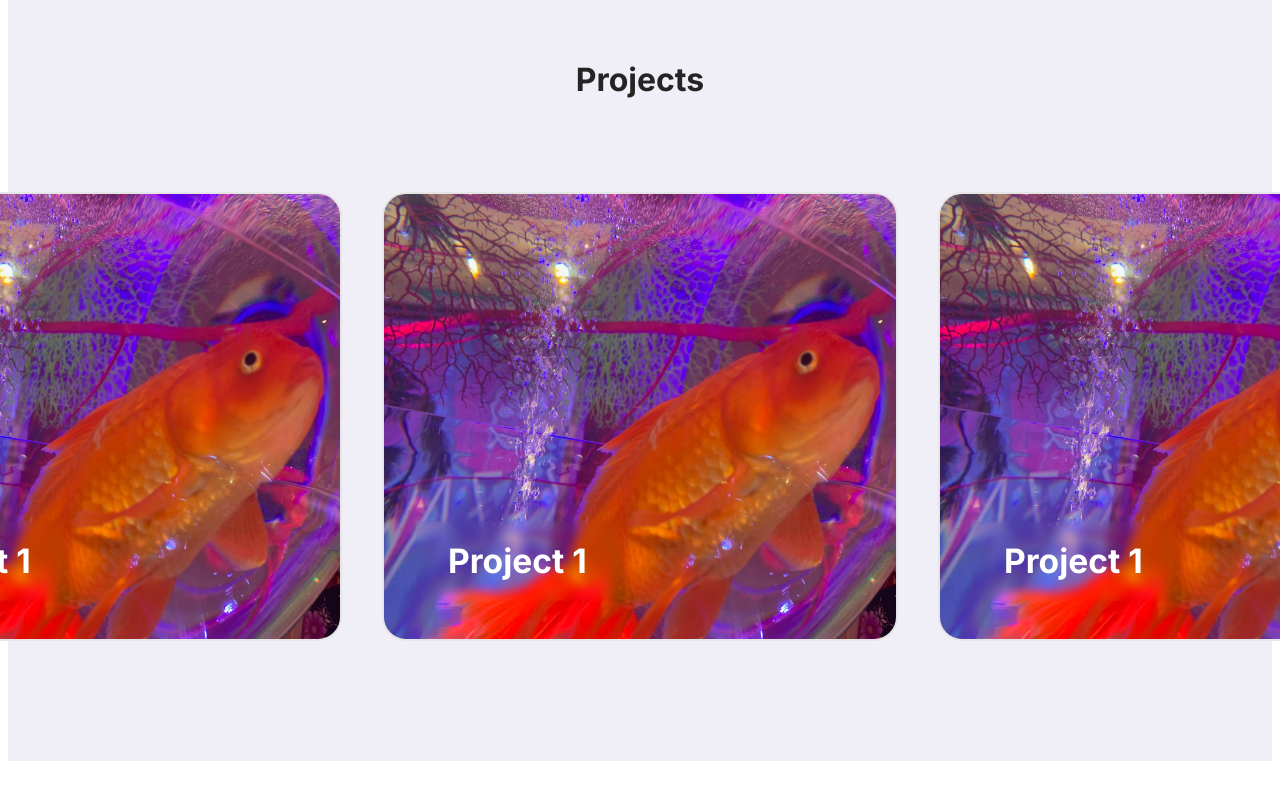
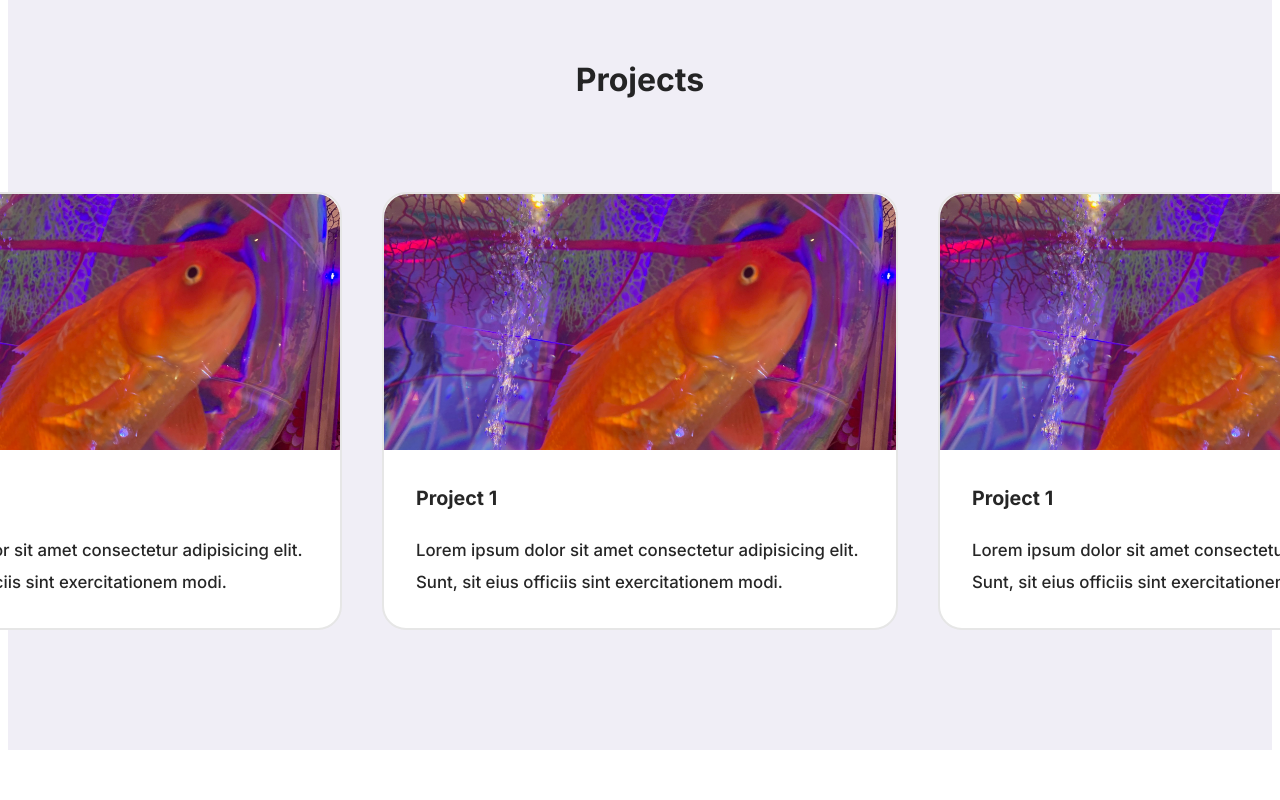
Before and after one commit to aizawa138/portfolio, a React (Vite) app: page / in a window 1280 px wide. Shown: the part 976-1776 px from the top of the page. Built offline with nearby package versions, Linux system fonts and the light colour scheme.

Commit message:
Make card component with a smaller image and add a brief description

```diff
--- a/index.html
+++ b/index.html
@@ -2,7 +2,7 @@
 <html lang="en">
   <head>
     <meta charset="UTF-8" />
-    <link rel="icon" type="image/svg+xml" href="./src/assets/images/IMG_1099.jpg" />
+    <link rel="icon" type="image/svg+xml" href="./src/assets/images/IMG_1099.jp" />
     <meta name="viewport" content="width=device-width, initial-scale=1.0" />
     <title>Daigo Kitagawa</title>
   </head>
--- a/src/components/Card/Card.jsx
+++ b/src/components/Card/Card.jsx
@@ -1,6 +1,7 @@
 import styles from "./Card.module.css";
 import React, {useState} from "react";
 import fishImage from "../../assets/images/IMG_1099.jpg";
+import desktopImage from "../../assets/images/Screenshot 2025-12-28 172333.png"
 
 function Card(props) {
 
@@ -21,8 +22,10 @@ function Card(props) {
     return (
         <>
             <div className={styles.card} onClick={() => setIsClicked(true)}>
+                <img src={fishImage} alt="project-image" className={styles.cardImage} />
                 <div className={styles.cardTextContainer}>
-                    <h1 className={styles.projectName}>Project 1</h1>
+                    <h3>Project 1</h3>
+                    <p>Lorem ipsum dolor sit amet consectetur adipisicing elit. Sunt, sit eius officiis sint exercitationem modi.</p>
                 </div>
             </div>
 
--- a/src/components/Card/Card.module.css
+++ b/src/components/Card/Card.module.css
@@ -7,10 +7,7 @@
     border: 2px solid hsl(0, 0%, 90%);
     cursor: pointer;
     overflow: visible;
-    background-image: url("../../assets/images/IMG_1099.jpg");
-    background-size: cover;
-    background-repeat: no-repeat;
-    transition: background-color 0.3s ease;
+    transition: filter 0.3s ease;
 }
 
 .overlay {
@@ -32,24 +29,22 @@
     width: 600px;
     max-width: 90%;
     max-height: 80vh;
-    border-radius: 24px;
+    border-radius: 1.5rem;
     overflow-y: auto;
     box-shadow: 0 10px 25px rgba(0,0,0,0.2);
     animation: slideUp 0.3s ease-out;
 }
 
 .card:hover {
-    background-color: hsl(0, 0%, 95%);
+    filter: brightness(0.9);
 }
 
 .cardTextContainer {
-    padding: 1rem 2rem;
-    margin-top: 18rem;
-    color: white;
+    padding: 0.8rem 2rem;
 }
 
-.projectName {
-    display: inline-block;
-    padding: 1.5rem 2rem;
-    backdrop-filter: blur(5px);
+.cardImage {
+    border-radius: 1.5rem 1.5rem 0 0;
+    aspect-ratio: 2 / 1;
+    object-fit: cover;
 }
```
